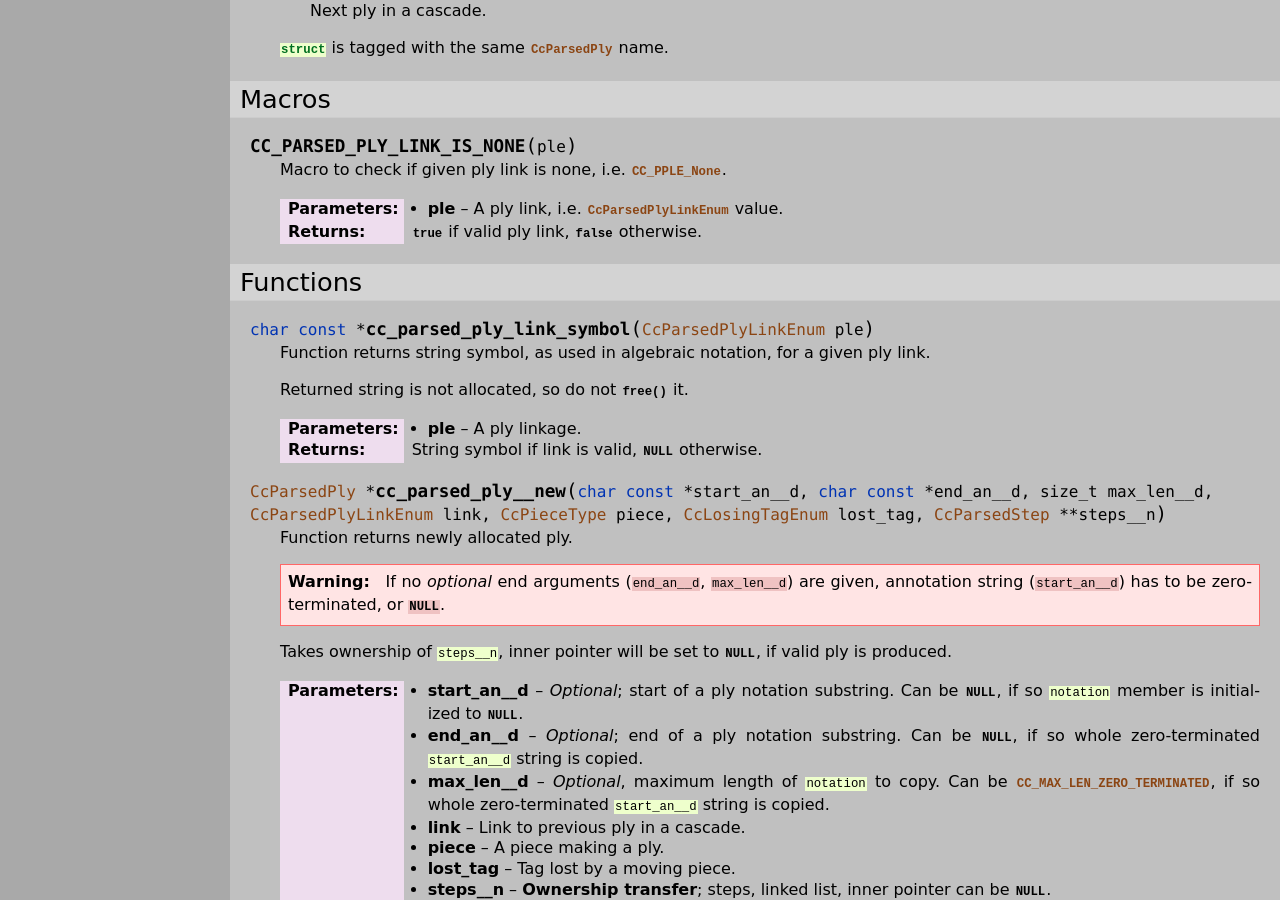
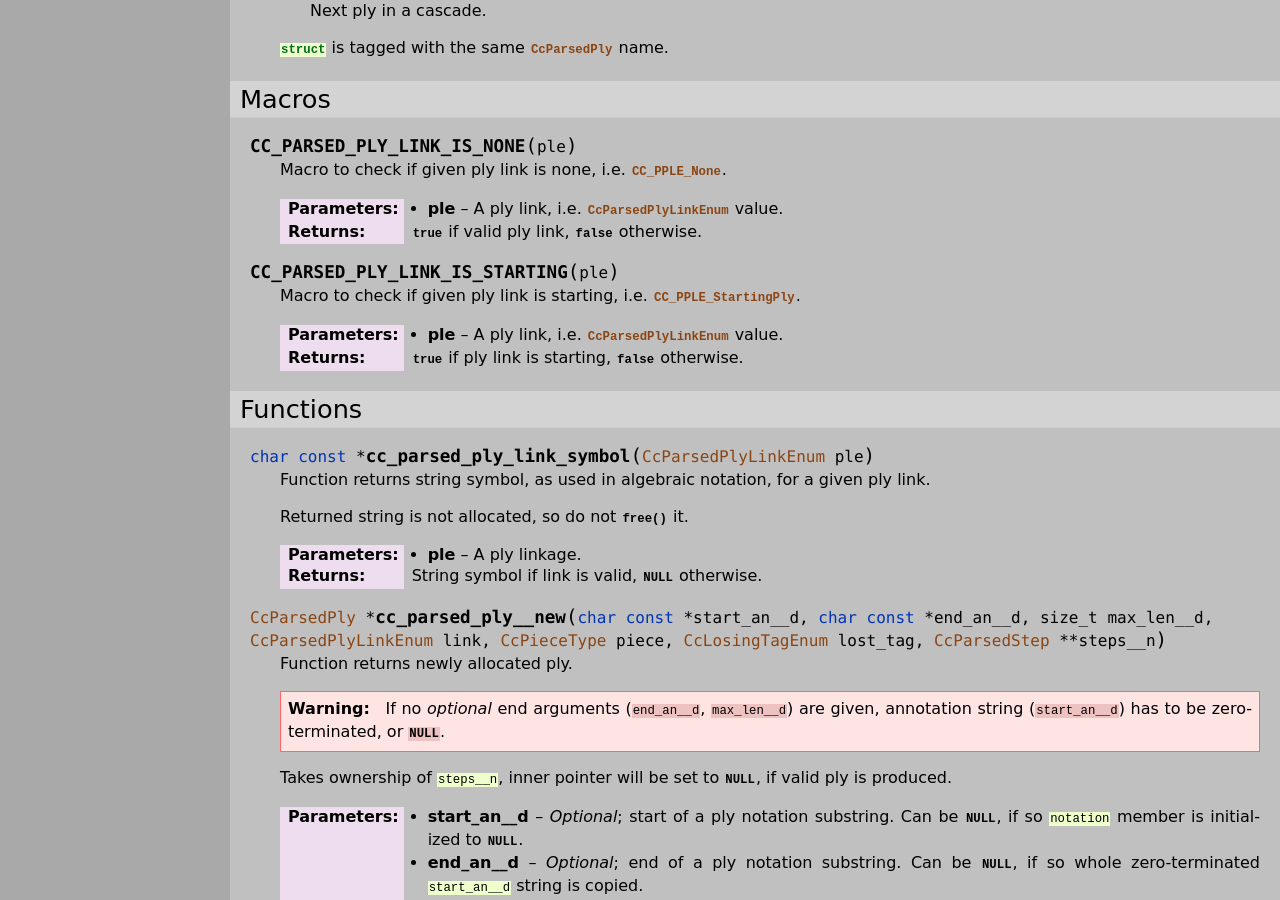
Before and after one commit to mmlacak/crochess, a Sphinx documentation site: the page built from docs/source/libcc/ccparsedply.rst, in a window 1280 px wide and 900 px high, scrolled down 1968 px. Built offline with Sphinx 7.4.7, drawn with Linux system fonts in a browser that asks for light colours.

Commit message:
Documented CC_PARSED_PLY_LINK_IS_STARTING.

```diff
--- a/docs/source/libcc/ccparsedply.rst
+++ b/docs/source/libcc/ccparsedply.rst
@@ -151,6 +151,13 @@ Macros
 
     :param ple: A ply link, i.e. :c:enum:`CcParsedPlyLinkEnum` value.
     :returns: :c:data:`true` if valid ply link, :c:data:`false` otherwise.
+
+.. c:macro:: CC_PARSED_PLY_LINK_IS_STARTING(ple)
+
+    Macro to check if given ply link is starting, i.e. :c:enumerator:`CC_PPLE_StartingPly`.
+
+    :param ple: A ply link, i.e. :c:enum:`CcParsedPlyLinkEnum` value.
+    :returns: :c:data:`true` if ply link is starting, :c:data:`false` otherwise.
 
 
 
```
Also changed, not shown: 1 other file.
